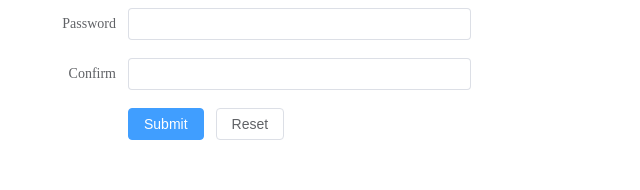
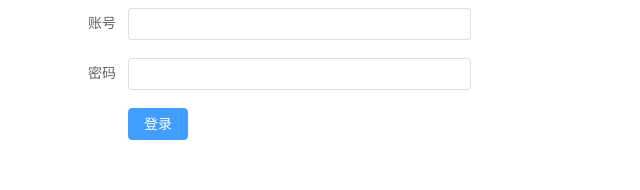
Before and after one commit to Mar1121/big-screen-web, a Vue app: page /login in a window 1280 px wide. Shown: the top 190 px of the page, without its empty margins (0-640 px from the left). Built offline with nearby package versions, Linux system fonts and the light colour scheme.

Commit message:
路由重定向 表单

```diff
--- a/src/api/login.js
+++ b/src/api/login.js
@@ -1 +1,3 @@
 import http from '@/utils/request.js'
+
+export const loginApi = data => http.post('/api/login', data)
--- a/src/pages/login/index.vue
+++ b/src/pages/login/index.vue
@@ -1,82 +1,60 @@
 <template>
-    <el-form ref="ruleFormRef" :model="ruleForm" status-icon :rules="rules" label-width="120px" class="demo-ruleForm">
+    <el-form ref="loginFormRef" :model="loginForm" status-icon :rules="rules" label-width="120px" class="demo-loginForm">
 
-        <el-form-item label="Password" prop="pass">
-            <el-input v-model="ruleForm.pass" type="password" autocomplete="off" />
+        <el-form-item label="账号" prop="username">
+            <el-input v-model="loginForm.username" type="usernameword" autocomplete="off" />
         </el-form-item>
 
-        <el-form-item label="Confirm" prop="checkPass">
-            <el-input show-password v-model="ruleForm.checkPass" type="password" autocomplete="off" />
+        <el-form-item label="密码" prop="password">
+            <el-input show-password v-model="loginForm.password" type="usernameword" autocomplete="off" />
         </el-form-item>
 
         <el-form-item>
-            <el-button type="primary" @click="submitForm(ruleFormRef)">Submit</el-button>
-            <el-button @click="resetForm(ruleFormRef)">Reset</el-button>
+            <el-button type="primary" @click="submitForm(loginFormRef)">登录</el-button>
+
         </el-form-item>
     </el-form>
 </template>
 
-<script lang="ts" setup>
+<script  setup>
+import router from '@/router';
 import { reactive, ref } from 'vue'
-import type { FormInstance, FormRules } from 'element-plus'
-
-const ruleFormRef = ref<FormInstance>()
-
-const checkAge = (rule: any, value: any, callback: any) => {
-    if (!value) {
-        return callback(new Error('Please input the age'))
-    }
-    setTimeout(() => {
-        if (!Number.isInteger(value)) {
-            callback(new Error('Please input digits'))
-        } else {
-            if (value < 18) {
-                callback(new Error('Age must be greater than 18'))
-            } else {
-                callback()
-            }
-        }
-    }, 1000)
-}
-
-const validatePass = (rule: any, value: any, callback: any) => {
+import { useRoute } from 'vue-router';
+const loginFormRef = ref()
+// 校验用户名的函数
+const valiDateUsername = (rule, value, callback) => {
+    // callback('dadad')表示校验不通过
     if (value === '') {
-        callback(new Error('Please input the password'))
-    } else {
-        if (ruleForm.checkPass !== '') {
-            if (!ruleFormRef.value) return
-            ruleFormRef.value.validateField('checkPass', () => null)
+        callback('请输入账号')
     }
     callback()
 }
+// 校验密码的函数
+const valiDatePassword = (rule, value, callback) => {
+    if (value === '') {
+        callback('请输入密码')
     }
-const validatePass2 = (rule: any, value: any, callback: any) => {
-    if (value === '') {
-        callback(new Error('Please input the password again'))
-    } else if (value !== ruleForm.pass) {
-        callback(new Error("Two inputs don't match!"))
-    } else {
     callback()
 }
-}
+// form表单的数据
+const loginForm = reactive({
+    username: '',
+    password: '',
 
-const ruleForm = reactive({
-    pass: '',
-    checkPass: '',
-    age: '',
 })
-
-const rules = reactive<FormRules<typeof ruleForm>>({
-    pass: [{ validator: validatePass, trigger: 'blur' }],
-    checkPass: [{ validator: validatePass2, trigger: 'blur' }],
-    age: [{ validator: checkAge, trigger: 'blur' }],
+// 表单的校验规则
+const rules = reactive({
+    username: [{ validator: valiDateUsername, trigger: 'blur' }],
+    password: [{ validator: valiDatePassword, trigger: 'blur' }],
 })
-
-const submitForm = (formEl: FormInstance | undefined) => {
+// 提交表单的方法
+const submitForm = (formEl) => {
+    console.log(formEl);
     if (!formEl) return
     formEl.validate((valid) => {
         if (valid) {
             console.log('submit!')
+            router.push('/home')
         } else {
             console.log('error submit!')
             return false
@@ -84,10 +62,7 @@ const submitForm = (formEl: FormInstance | undefined) => {
     })
 }
 
-const resetForm = (formEl: FormInstance | undefined) => {
-    if (!formEl) return
-    formEl.resetFields()
-}
+
 </script>
 <style scoped>
 .el-input {
--- a/src/router/index.js
+++ b/src/router/index.js
@@ -6,8 +6,7 @@ const router = createRouter({
   routes: [
     {
       path: '/',
-      name: 'home',
-      redirect: '/login'
+      redirect: '/home'
     },
     {
       path: '/home',
```
Lines whose indentation alone changed are shown as unchanged.
